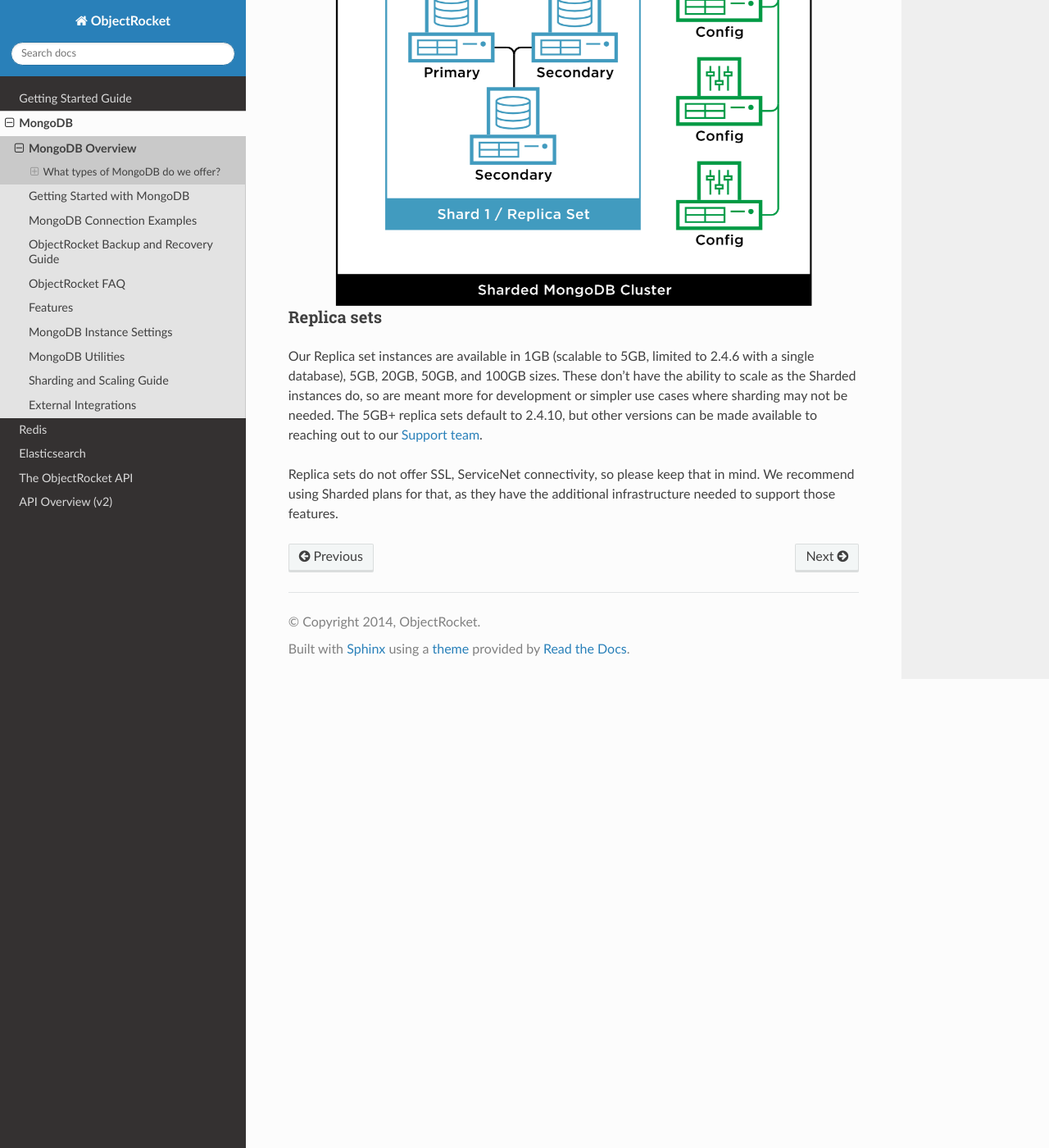
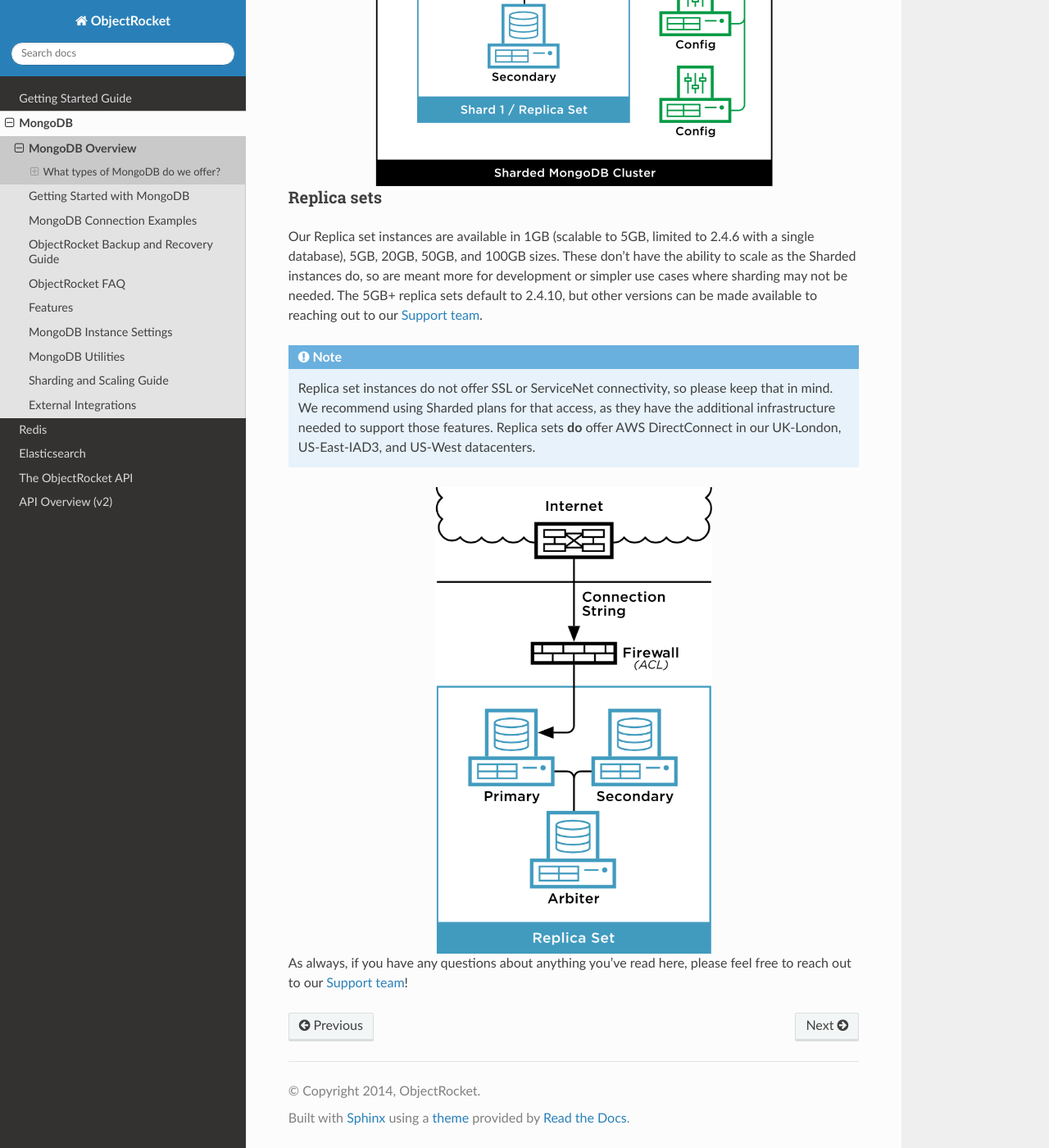
Before and after one commit to zcorleissen/documentation, a Sphinx documentation site: the page built from source/mongodb_overview.rst, in a window 1280 px wide and 1400 px high, scrolled down 1512 px. Shown: the whole window at 82% size. Built offline with Sphinx 7.4.7 and the Read the Docs theme 2.0.0, drawn with Linux system fonts in a browser that asks for light colours.

Commit message:
mongodb_overview_plus_images

```diff
--- a/source/mongodb_overview.rst
+++ b/source/mongodb_overview.rst
@@ -31,7 +31,7 @@
    :align: center
    :height: 1458px
    :width: 970px
-   :scale: 60%
+   :scale: 50%
    :alt: A sharded MongoDB instance with a single shard.
 
 Replica sets
@@ -39,4 +39,15 @@
 
 Our Replica set instances are available in 1GB (scalable to 5GB, limited to 2.4.6 with a single database), 5GB, 20GB, 50GB, and 100GB sizes. These don't have the ability to scale as the Sharded instances do, so are meant more for development or simpler use cases where sharding may not be needed. The 5GB+ replica sets default to 2.4.10, but other versions can be made available to reaching out to our `Support team <mailto:support@objectrocket.com>`_.
 
-Replica sets do not offer SSL, ServiceNet connectivity, so please keep that in mind. We recommend using Sharded plans for that, as they have the additional infrastructure needed to support those features.
+.. note::
+
+   Replica set instances do not offer SSL or ServiceNet connectivity, so please keep that in mind. We recommend using Sharded plans for that access, as they have the additional infrastructure needed to support those features. Replica sets **do** offer AWS DirectConnect in our UK-London, US-East-IAD3, and US-West datacenters.
+
+.. image:: images/replset.png
+	:align: center
+	:height: 949px
+	:width: 564px
+	:scale: 60%
+	:alt: MongoDB Replica set instance
+
+As always, if you have any questions about anything you've read here, please feel free to reach out to our `Support team <mailto:support@objectrocket.com>`_!
```
